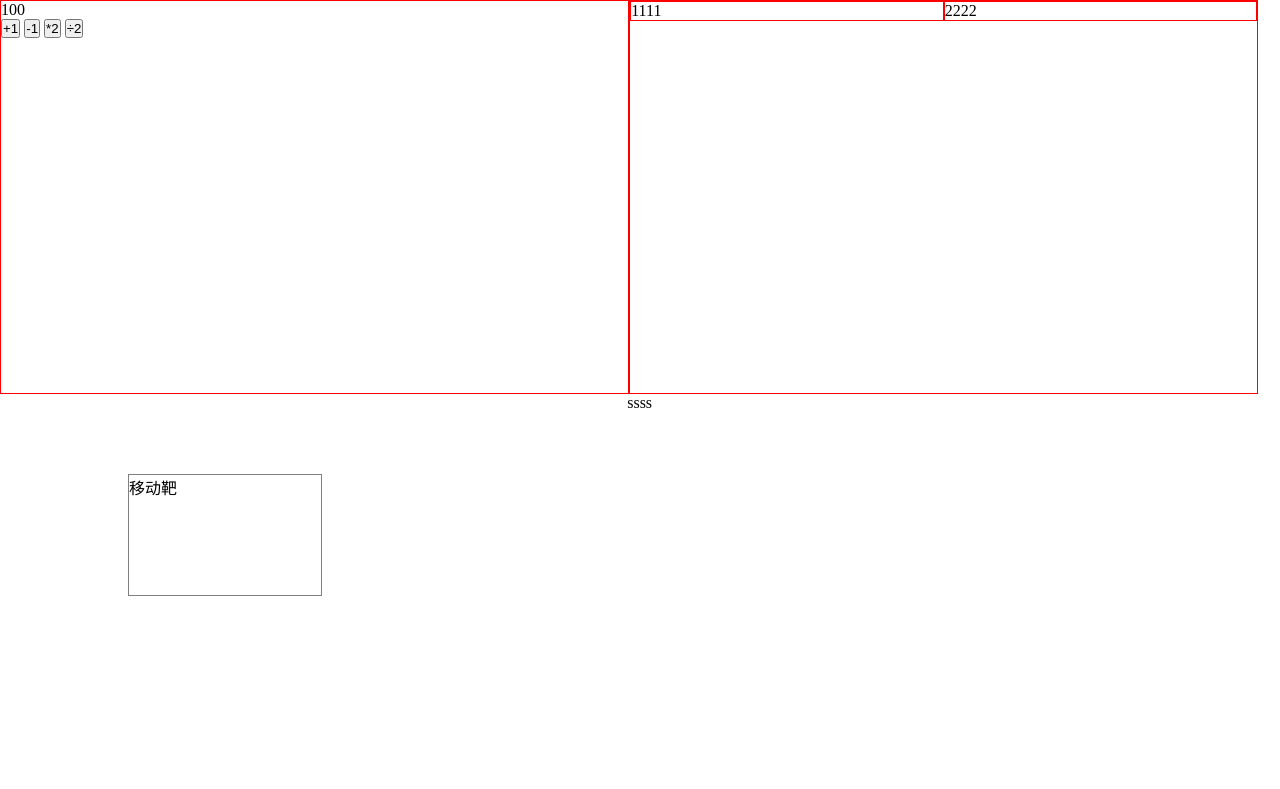
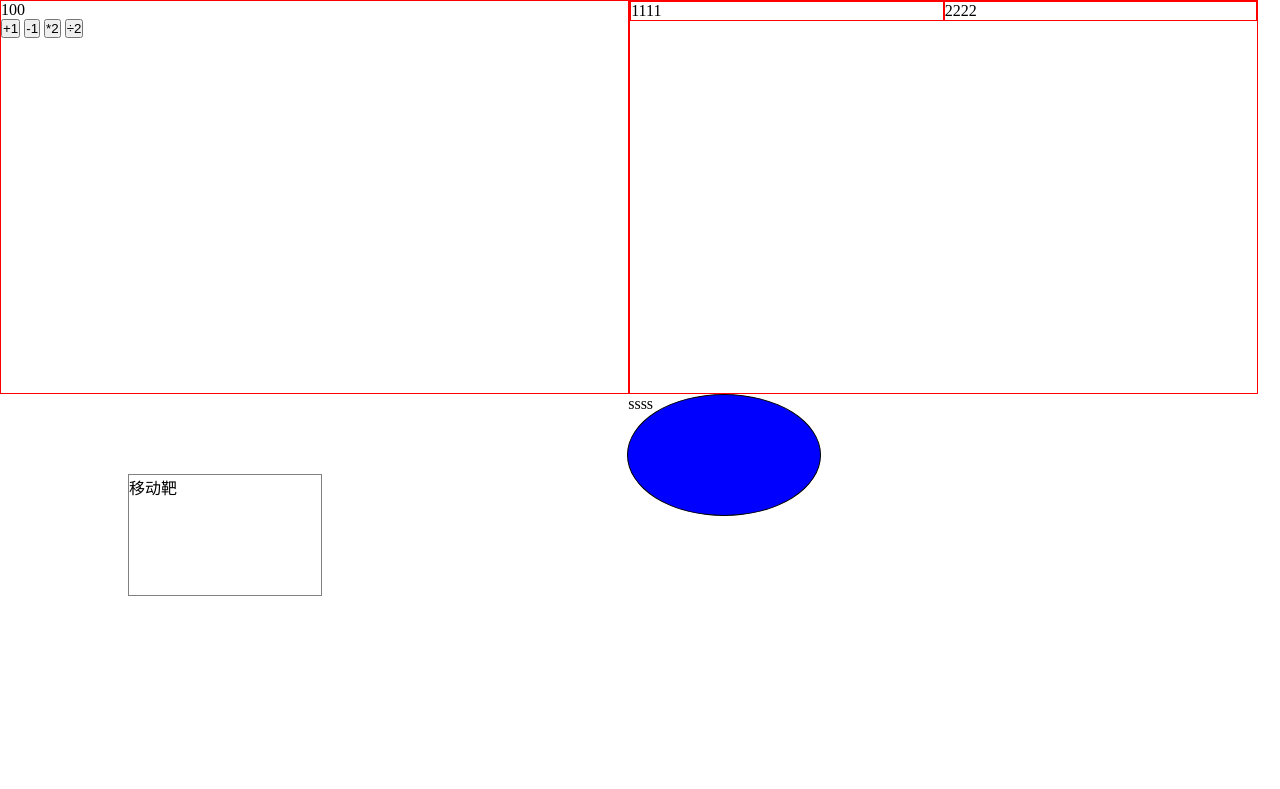
Before and after one commit to zhoubin-yangrong/mvc-1, a website built with Parcel: page src/index.html in a window 1280 px wide. Built offline with nearby package versions, Linux system fonts and the light colour scheme.

Commit message:
mvc思考

```diff
--- a/src/app4.css
+++ b/src/app4.css
@@ -12,8 +12,6 @@
 
 #app4 .circle {
     border: 1px solid black;
-    margin-top: 20vw;
-    margin-left: 20vw;
     width: 15vw;
     height: 15vh;
     border-radius: 50%;
--- a/src/main.js
+++ b/src/main.js
@@ -1,7 +1,8 @@
 import './reset.css'
+import './global.css'
+//导入顺序很重要
 import './app1.js'
 import './app2.js'
 import './app3.js'
-
-import './global.css'
+import './app4.js'
 import $ from 'jquery'
```
Also changed, not shown: 截图.png (added), 4 other files.
